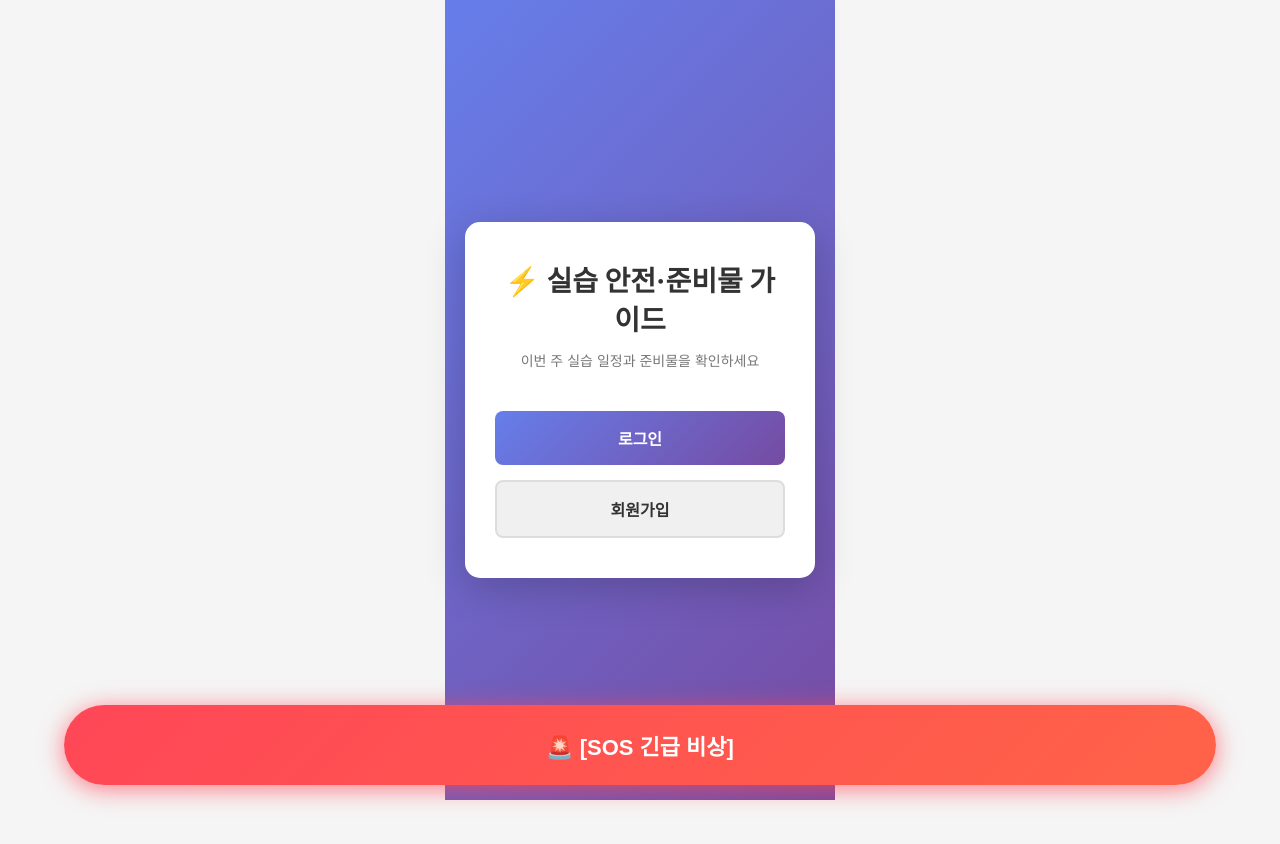
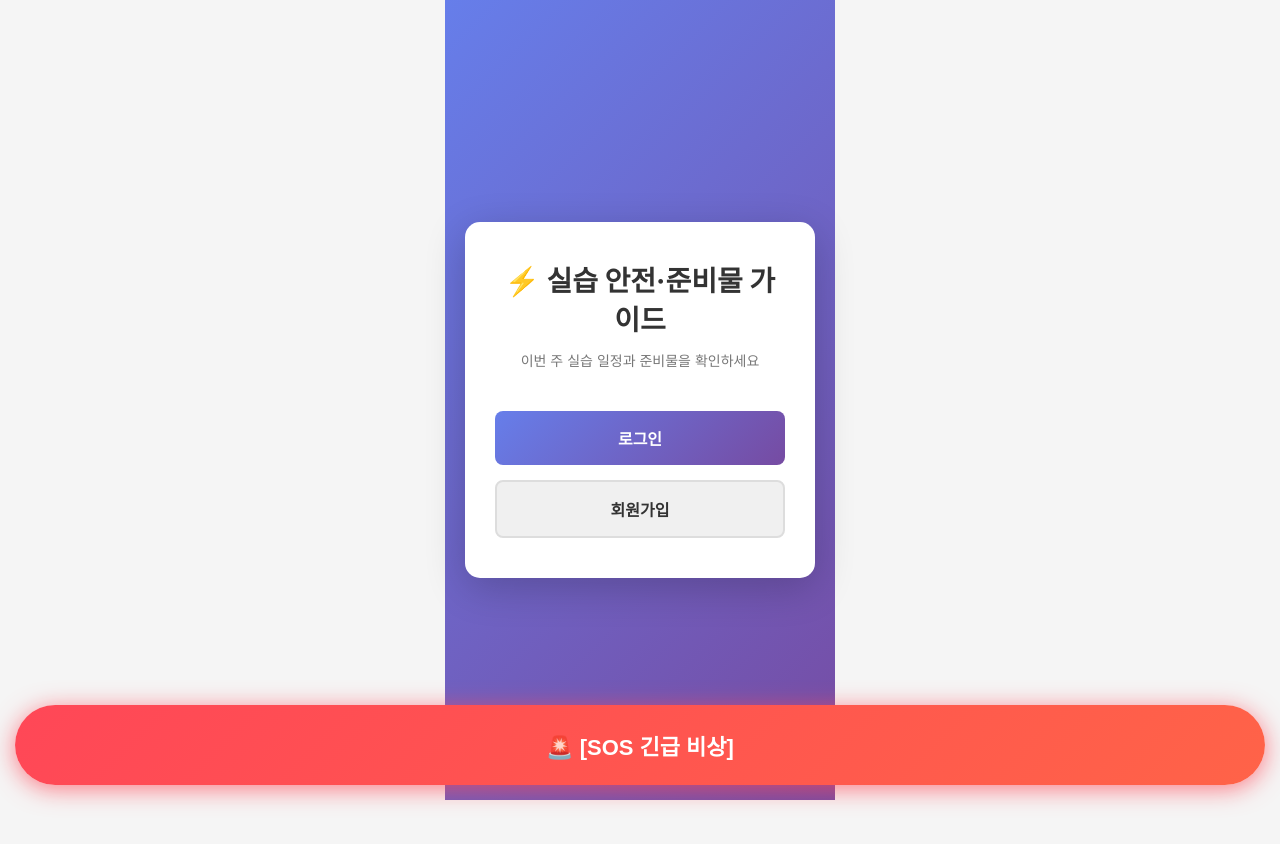
Before and after one commit to YS-Petchem81/webpage, a plain HTML site: page index.html in a window 1280 px wide. Drawn offline with Linux system fonts and the light colour scheme.

Commit message:
Fix SOS button width for mobile

```diff
--- a/style.css
+++ b/style.css
@@ -596,10 +596,9 @@ body {
 .sos-button {
     position: fixed;
     bottom: 15px;
-    left: 50%;
-    transform: translateX(-50%);
-    width: 90%;
-    max-width: 100%;
+    left: 15px;
+    right: 15px;
+    width: calc(100% - 30px);
     padding: 24px;
     background: linear-gradient(135deg, #ff4757 0%, #ff6348 100%);
     color: white;
@@ -612,10 +611,10 @@ body {
     z-index: 100;
     transition: transform 0.2s, box-shadow 0.2s;
     animation: pulse 2s infinite;
-}}
+}
 
 .sos-button:active {
-    transform: translateX(-50%) scale(0.95);
+    transform: scale(0.95);
 }
 
 @keyframes pulse {
```
